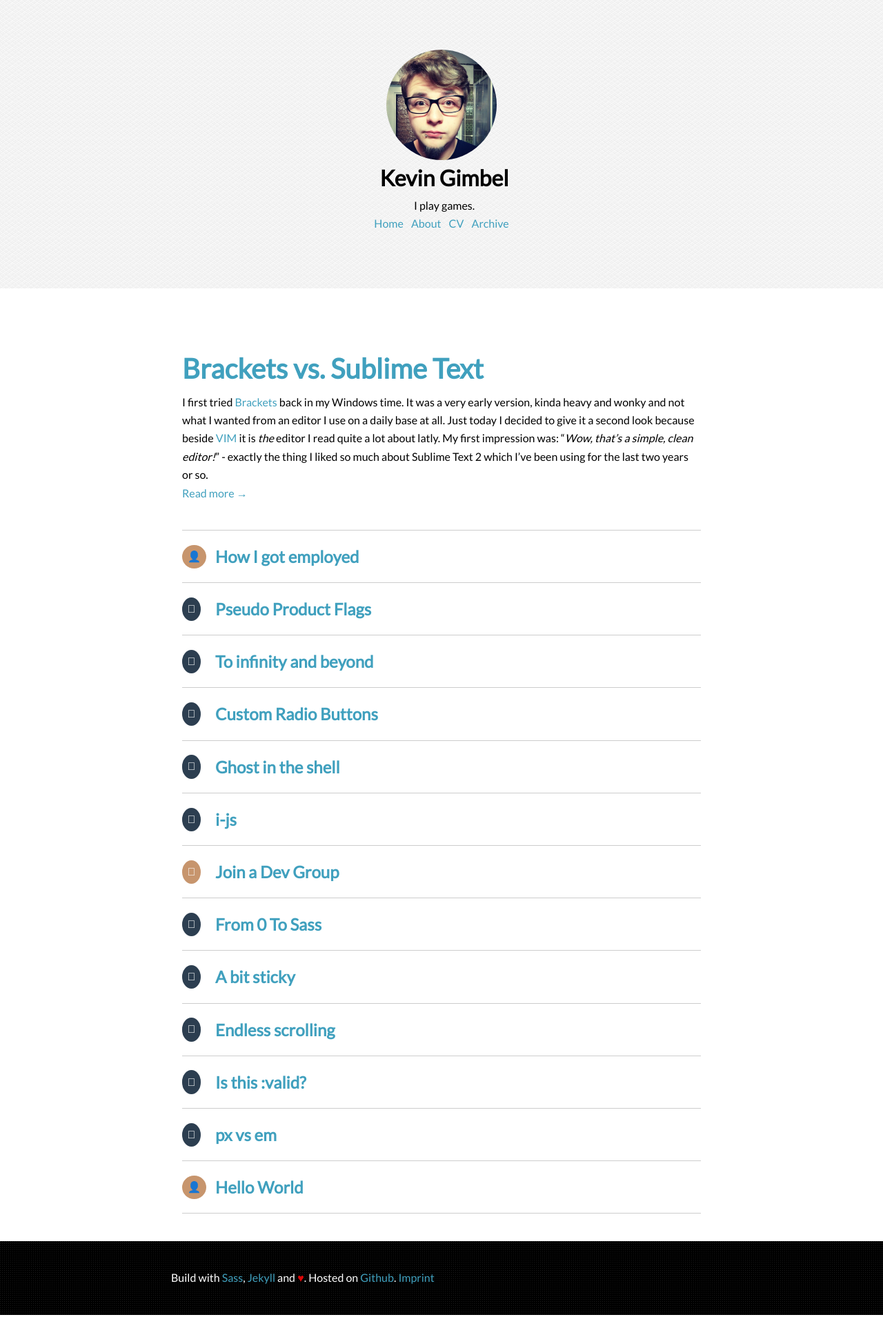
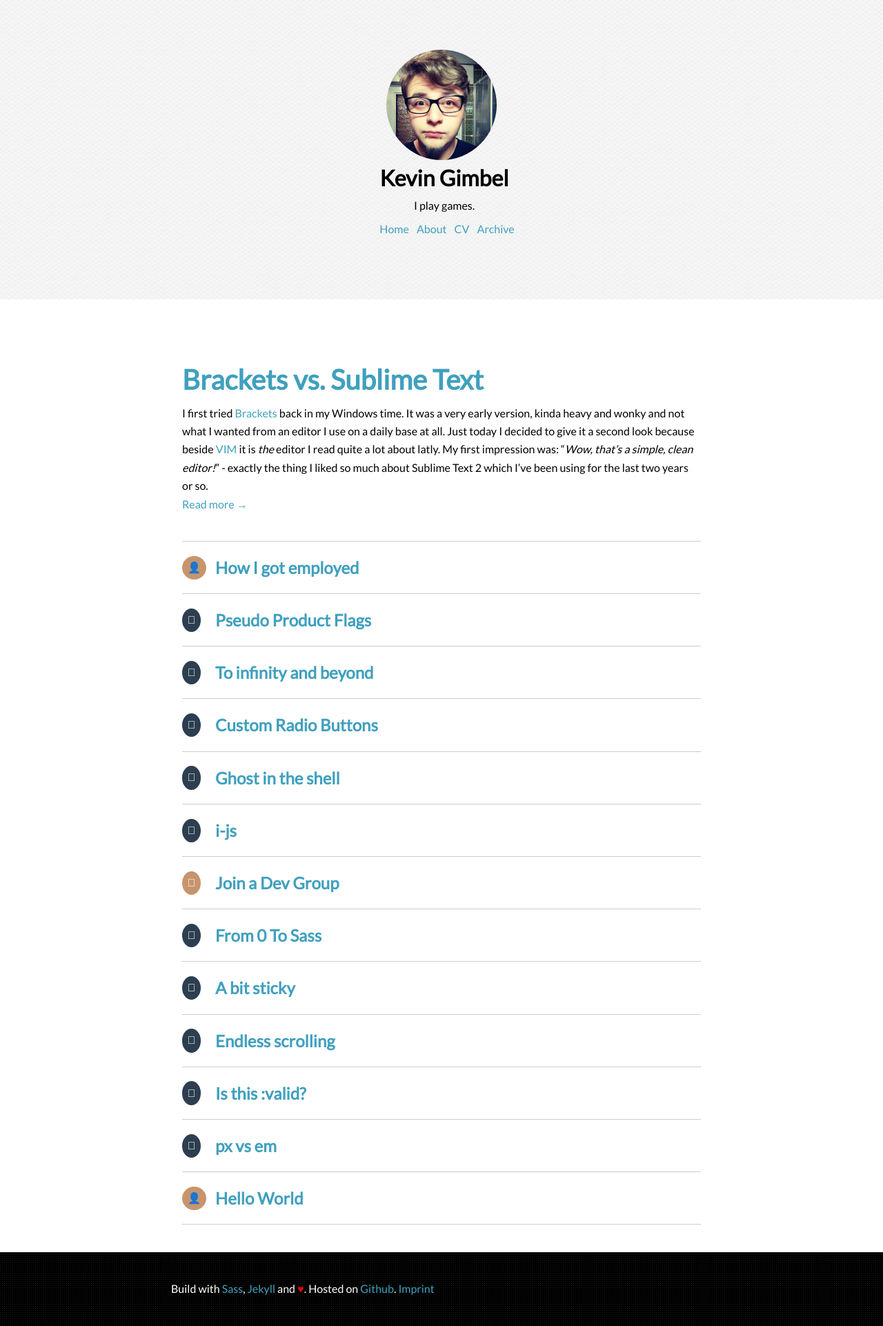
Before and after one commit to KevinGimbel/kevingimbel.github.io-old, a Jekyll site: the page built from index.html, in a window 1280 px wide. Shown: the whole page at 69% size. Built offline with Jekyll 4.4.1, drawn with Linux system fonts in a browser that asks for light colours; some web fonts are replaced; Markdown is read by kramdown in place of the engine named in the settings.

Commit message:
added list styling

```diff
--- a/assets/css/style.css
+++ b/assets/css/style.css
@@ -1023,6 +1023,10 @@
   margin-top: 1em;
 }
 
+ul {
+  margin: .5em 0 .5em 1em;
+}
+
 /* entypo */
 [class*="entypo-"]:before {
   font-family: 'entypo', sans-serif;
--- a/assets/css/style.scss
+++ b/assets/css/style.scss
@@ -60,6 +60,10 @@
 
 h4 {
     margin-top:1em;
+}
+
+ul {
+    margin: .5em 0 .5em 1em;
 }
 
 /* entypo */
```
